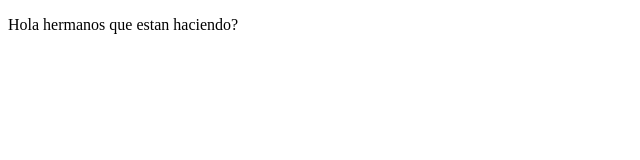
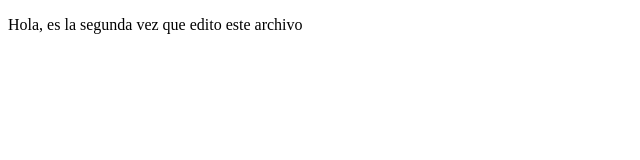
Before and after one commit to AldairFM/Projectscurso, a plain HTML site: page index.html in a window 1280 px wide. Shown: the whole page, without its empty margins (0-640 px from the left). Drawn offline with Linux system fonts and the light colour scheme.

Commit message:
edicion de visual code

```diff
--- a/index.html
+++ b/index.html
@@ -8,7 +8,7 @@
         </head>
         <body>
             <p>
-                Hola hermanos  que estan haciendo?
+                Hola, es la segunda vez que edito este archivo
 
             </p>
 
```
